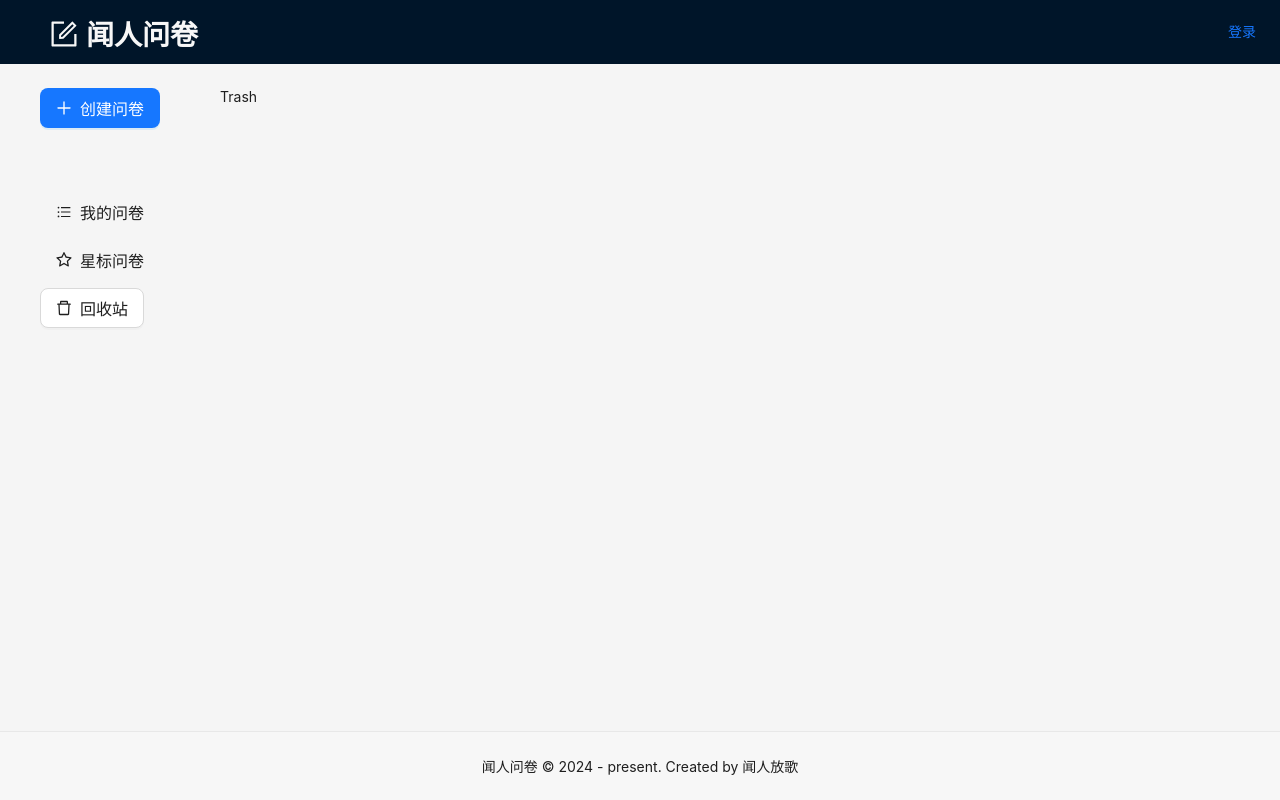
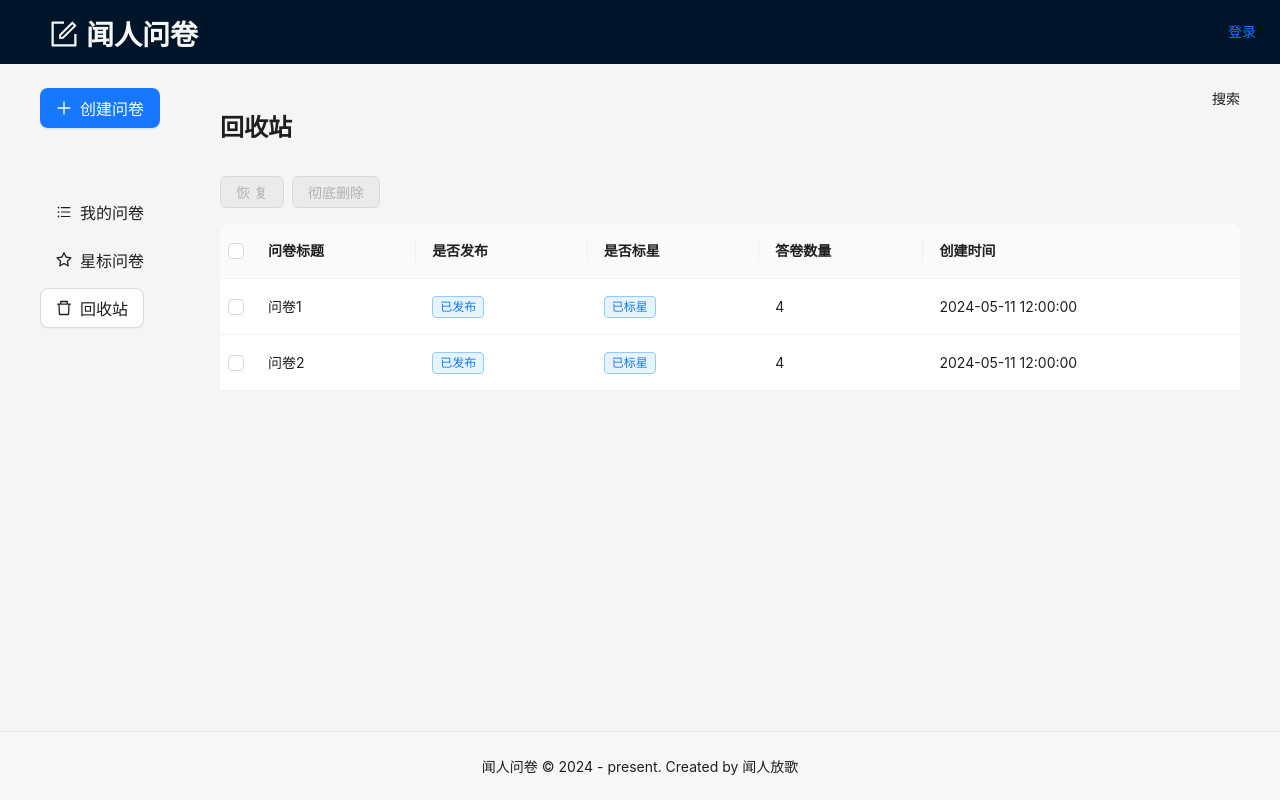
Before and after one commit to wenrenfangge/ask-star-web, a React (Create React App) app: page /manage/trash in a window 1280 px wide. Built offline with nearby package versions, Linux system fonts and the light colour scheme.

Commit message:
feat: manage相关页面开发与重构、eslint配置修改

```diff
--- a/src/components/QuestionCard/index.tsx
+++ b/src/components/QuestionCard/index.tsx
@@ -1,7 +1,7 @@
 import React, { FunctionComponent } from 'react'
 import styles from './index.module.scss'
 import { QuestionCardTypes } from '../../types/question'
-import { Button, Space, Divider, Tag } from 'antd'
+import { Button, Space, Divider, Tag, Modal, message } from 'antd'
 import { Link } from 'react-router-dom'
 import {
   EditOutlined,
@@ -13,10 +13,25 @@ import {
 import { useNavigate } from 'react-router-dom'
 import { RouterEnum } from '../../router/routerMap'
 
+const { confirm } = Modal
+
 const QuestionCard: FunctionComponent<QuestionCardTypes> = (props: QuestionCardTypes) => {
   const { _id, title, isStar, isPublished, answerCount, createdAt } = props
-  console.log(_id, isStar)
   const navigate = useNavigate()
+  const handleAction = (actionName: string) => {
+    confirm({
+      title: `确定要${actionName}该问卷吗?`,
+      okText: '确定',
+      cancelText: '取消',
+      onOk() {
+        message.success('删除问卷')
+      },
+      onCancel() {
+        message.info('取消删除')
+      },
+    })
+  }
+
   return (
     <div className={styles.container}>
       <div className={styles.header}>
@@ -67,13 +82,28 @@ const QuestionCard: FunctionComponent<QuestionCardTypes> = (props: QuestionCardT
         </div>
         <div className={styles['right-content']}>
           <Space>
-            <Button icon={<StarOutlined />} type="text" size="small">
+            <Button
+              icon={<StarOutlined />}
+              type="text"
+              size="small"
+              onClick={() => handleAction('标星')}
+            >
               {isStar ? '取消标星' : '标星'}
             </Button>
-            <Button icon={<CopyOutlined />} type="text" size="small">
+            <Button
+              icon={<CopyOutlined />}
+              type="text"
+              size="small"
+              onClick={() => handleAction('复制')}
+            >
               复制
             </Button>
-            <Button icon={<DeleteOutlined />} type="text" size="small">
+            <Button
+              icon={<DeleteOutlined />}
+              type="text"
+              size="small"
+              onClick={() => handleAction('删除')}
+            >
               删除
             </Button>
           </Space>
--- a/src/pages/manage/List.tsx
+++ b/src/pages/manage/List.tsx
@@ -1,7 +1,8 @@
-import React, { FunctionComponent } from 'react'
+import React, { FunctionComponent, useState } from 'react'
 import styles from './common.module.scss'
 import QuestionCard from '../../components/QuestionCard'
 import { QuestionCardTypes } from '../../types/question'
+import { Typography } from 'antd'
 
 const questionCardList: Array<QuestionCardTypes> = [
   {
@@ -22,17 +23,22 @@ const questionCardList: Array<QuestionCardTypes> = [
   },
 ]
 
+const { Title } = Typography
+
 const List: FunctionComponent = () => {
+  const [questionList] = useState(questionCardList)
   return (
-    <div>
+    <div className={styles.container}>
       <div className={styles.header}>
-        <div className={styles.left}></div>
-        <div className={styles.right}></div>
+        <div className={styles.left}>
+          <Title level={3}>我的问卷</Title>
+        </div>
+        <div className={styles.right}>搜索</div>
       </div>
 
       <div className={styles.content}>
-        {questionCardList.length > 0 &&
-          questionCardList.map(item => {
+        {questionList.length > 0 &&
+          questionList.map(item => {
             return <QuestionCard key={item._id} {...item} />
           })}
       </div>
--- a/src/pages/manage/Star.tsx
+++ b/src/pages/manage/Star.tsx
@@ -1,7 +1,67 @@
-import React, { FunctionComponent } from 'react'
+import React, { FunctionComponent, useState } from 'react'
+import styles from './common.module.scss'
+import QuestionCard from '../../components/QuestionCard'
+import { QuestionCardTypes } from '../../types/question'
+import { Typography, Empty } from 'antd'
+
+const questionCardList: Array<QuestionCardTypes> = [
+  {
+    _id: '1',
+    title: '问卷1',
+    isStar: true,
+    isPublished: true,
+    answerCount: 4,
+    createdAt: '2024-05-11 12:00:00',
+  },
+  {
+    _id: '2',
+    title: '问卷2',
+    isStar: true,
+    isPublished: true,
+    answerCount: 4,
+    createdAt: '2024-05-11 12:00:00',
+  },
+  {
+    _id: '3',
+    title: '问卷3',
+    isStar: true,
+    isPublished: true,
+    answerCount: 4,
+    createdAt: '2024-05-11 12:00:00',
+  },
+  {
+    _id: '4',
+    title: '问卷4',
+    isStar: true,
+    isPublished: true,
+    answerCount: 4,
+    createdAt: '2024-05-11 12:00:00',
+  },
+]
+const { Title } = Typography
 
 const Star: FunctionComponent = () => {
-  return <div>Star</div>
+  const [starQuestionList] = useState(questionCardList)
+  return (
+    <div className={styles.container}>
+      <div className={styles.header}>
+        <div className={styles.left}>
+          <Title level={3}>星标问卷</Title>
+        </div>
+        <div className={styles.right}>搜索</div>
+      </div>
+
+      <div className={styles.content}>
+        {starQuestionList.length === 0 && <Empty description="暂无星标问卷" />}
+        {starQuestionList.length > 0 &&
+          starQuestionList.map(item => {
+            return <QuestionCard key={item._id} {...item} />
+          })}
+      </div>
+
+      <div className={styles.footer}>分页</div>
+    </div>
+  )
 }
 
 export default Star
--- a/src/pages/manage/Trash.tsx
+++ b/src/pages/manage/Trash.tsx
@@ -1,7 +1,125 @@
-import React, { FunctionComponent } from 'react'
+import React, { FunctionComponent, useState } from 'react'
+import styles from './common.module.scss'
+import { QuestionCardTypes } from '../../types/question'
+import { Typography, Empty, Table, Tag, Button, Space, Modal } from 'antd'
+
+const questionCardList: Array<QuestionCardTypes> = [
+  {
+    _id: '1',
+    title: '问卷1',
+    isStar: true,
+    isPublished: true,
+    answerCount: 4,
+    createdAt: '2024-05-11 12:00:00',
+  },
+  {
+    _id: '2',
+    title: '问卷2',
+    isStar: true,
+    isPublished: true,
+    answerCount: 4,
+    createdAt: '2024-05-11 12:00:00',
+  },
+]
+
+const { Title } = Typography
+const { confirm } = Modal
 
 const Trash: FunctionComponent = () => {
-  return <div>Trash</div>
+  const [trashList, setTrashList] = useState(questionCardList)
+  const [selectedIdsList, setSelectedIdsList] = useState<Array<string>>([])
+  const tableColumns = [
+    {
+      title: '问卷标题',
+      dataIndex: 'title',
+      key: 'title',
+    },
+    {
+      title: '是否发布',
+      dataIndex: 'isPublished',
+      key: 'isPublished',
+      render: (isPublished: boolean) =>
+        isPublished ? <Tag color="processing">已发布</Tag> : <Tag>未发布</Tag>,
+    },
+    {
+      title: '是否标星',
+      dataIndex: 'isStar',
+      key: 'isStar',
+      render: (isStar: boolean) =>
+        isStar ? <Tag color="processing">已标星</Tag> : <Tag>未标星</Tag>,
+    },
+    {
+      title: '答卷数量',
+      dataIndex: 'answerCount',
+      key: 'answerCount',
+    },
+    {
+      title: '创建时间',
+      dataIndex: 'createdAt',
+      key: 'createdAt',
+    },
+  ]
+  const remakeHandle = () => {
+    console.log('恢复')
+  }
+  const deleteHandle = () => {
+    confirm({
+      title: '确定要删除吗？',
+      content: '删除后无法恢复',
+      okText: '确定',
+      cancelText: '取消',
+      onOk() {
+        console.log('删除')
+      },
+    })
+  }
+  const TableElement = (
+    <>
+      <div style={{ marginBottom: '16px' }}>
+        <Space>
+          <Button type="primary" disabled={selectedIdsList.length === 0} onClick={remakeHandle}>
+            恢复
+          </Button>
+          <Button danger disabled={selectedIdsList.length === 0} onClick={deleteHandle}>
+            彻底删除
+          </Button>
+        </Space>
+      </div>
+
+      {/* 表格 */}
+      <div>
+        <Table
+          columns={tableColumns}
+          dataSource={trashList}
+          pagination={false}
+          rowKey={'_id'}
+          rowSelection={{
+            type: 'checkbox',
+            onChange: (selectedRowKeys, selectedRows) => {
+              setSelectedIdsList(selectedRowKeys as Array<string>)
+            },
+          }}
+        />
+      </div>
+    </>
+  )
+  return (
+    <div className={styles.container}>
+      <div className={styles.header}>
+        <div className={styles.left}>
+          <Title level={3}>回收站</Title>
+        </div>
+        <div className={styles.right}>搜索</div>
+      </div>
+
+      <div className={styles.content}>
+        {trashList.length === 0 && <Empty description="暂无数据" />}
+        {trashList.length > 0 && TableElement}
+      </div>
+
+      <div className={styles.footer}></div>
+    </div>
+  )
 }
 
 export default Trash
--- a/src/pages/manage/common.module.scss
+++ b/src/pages/manage/common.module.scss
@@ -10,7 +10,7 @@
         }
         .right {
             flex: 1;
-            text-align: center;
+            text-align: right;
         }
     }
     .content {
```
Also changed, not shown: .eslintrc.js.
